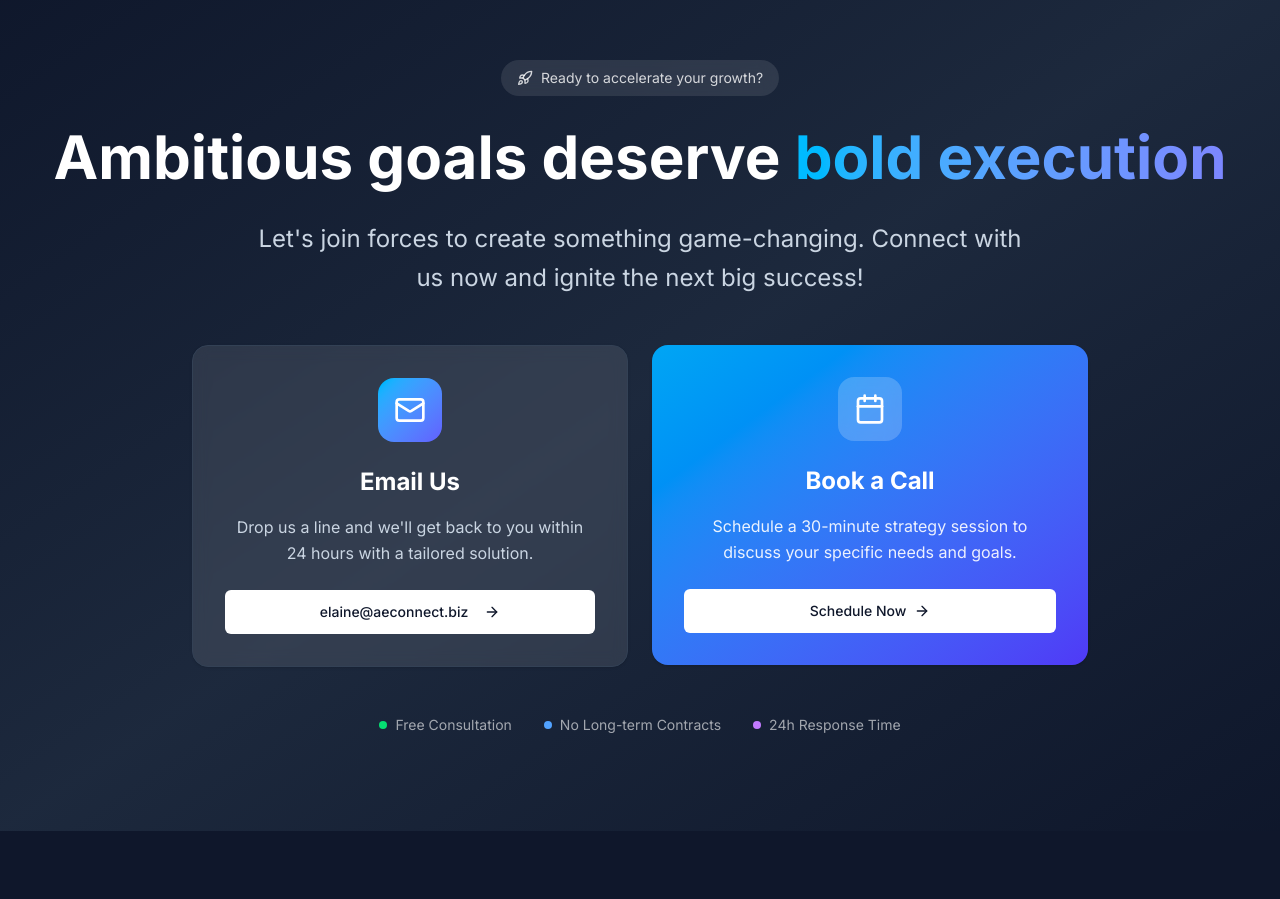
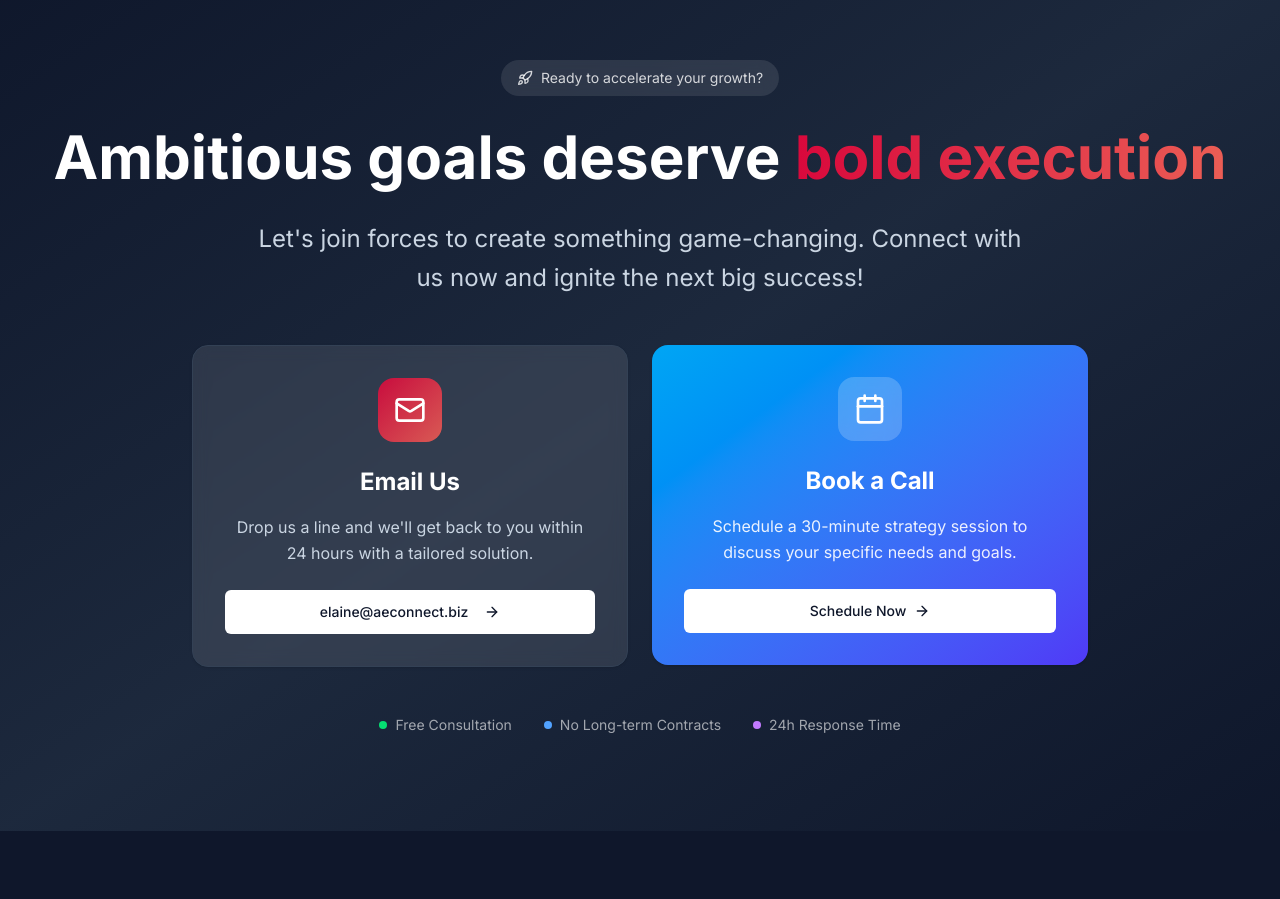
Before and after one commit to wilaine/aeconnect, a Next.js app in the folder ae-connect-landing/: page / in a window 1280 px wide. Shown: the part 4500-5399 px from the top of the page. Built offline with nearby package versions, Linux system fonts and the light colour scheme.

Commit message:
consistent UI colour

```diff
--- a/ae-connect-landing/src/components/contact-cta.tsx
+++ b/ae-connect-landing/src/components/contact-cta.tsx
@@ -27,7 +27,7 @@ export function ContactCTA() {
 
             <h2 className="text-4xl md:text-6xl font-bold text-white leading-tight">
               Ambitious goals deserve{" "}
-              <span className="bg-gradient-to-r from-sky-400 to-indigo-400 bg-clip-text text-transparent">
+              <span style={{background: 'linear-gradient(to right, #d9083c, #eb5e55)', WebkitBackgroundClip: 'text', WebkitTextFillColor: 'transparent', backgroundClip: 'text'}}>
                 bold execution
               </span>
             </h2>
@@ -48,7 +48,7 @@ export function ContactCTA() {
             >
               <Card className="bg-white/10 backdrop-blur border-white/20 hover:bg-white/15 transition-all duration-300 group cursor-pointer">
                 <CardContent className="p-8 text-center">
-                  <div className="w-16 h-16 mx-auto mb-6 bg-gradient-to-br from-sky-400 to-indigo-500 rounded-2xl flex items-center justify-center group-hover:scale-110 transition-transform duration-300">
+                  <div className="w-16 h-16 mx-auto mb-6 rounded-2xl flex items-center justify-center group-hover:scale-110 transition-transform duration-300" style={{background: 'linear-gradient(135deg, rgba(217, 8, 60, 0.9), rgba(235, 94, 85, 0.9))'}}>
                     <Mail className="w-8 h-8 text-white" />
                   </div>
                   <h3 className="text-2xl font-bold text-white mb-4">Email Us</h3>
```
